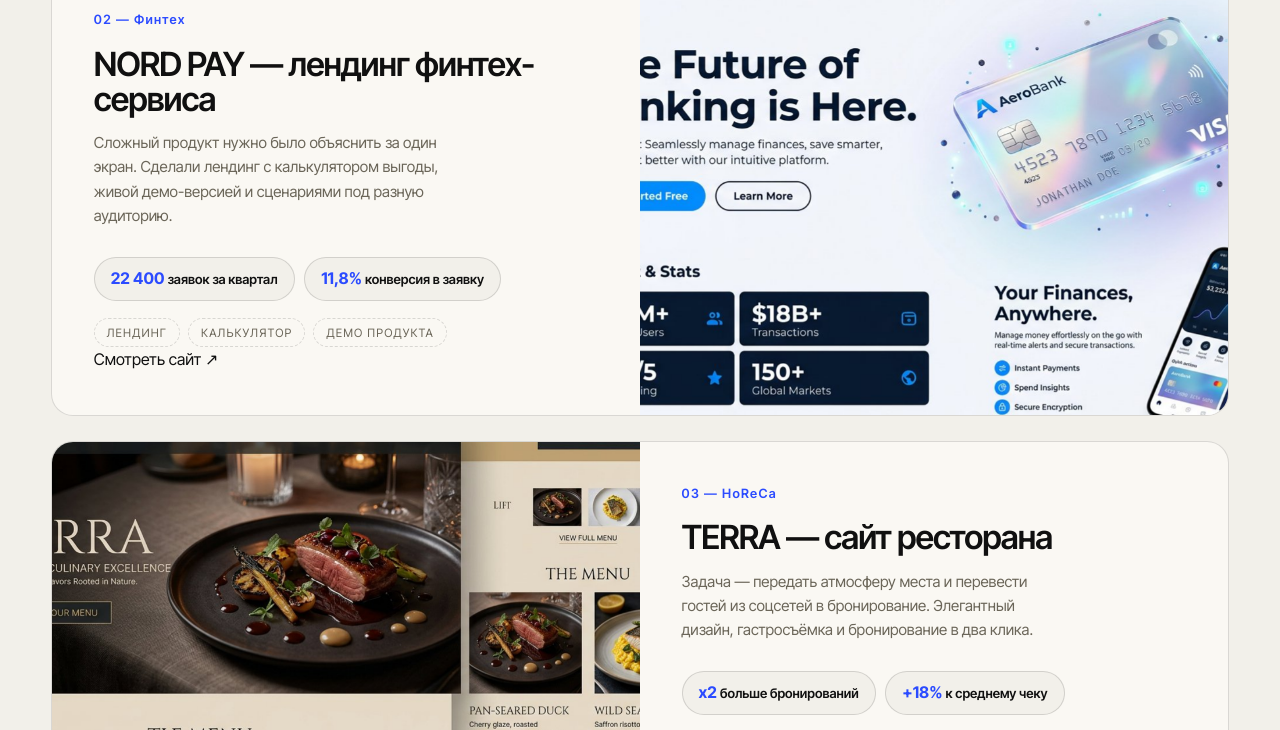
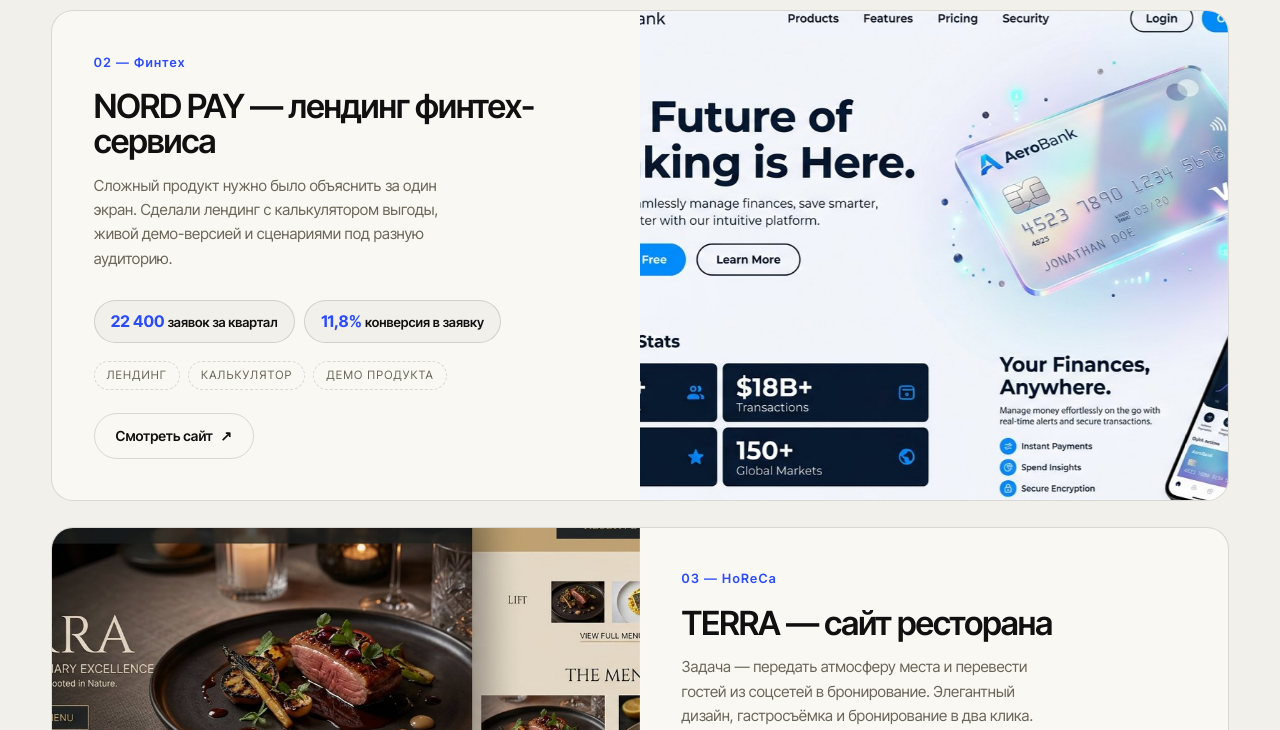
Before and after one commit to kakugoo/axon, a plain HTML site: page index.html in a window 1280 px wide. Shown: the part 3125-3855 px from the top of the page. Drawn offline with Linux system fonts and the light colour scheme.

Commit message:
Update style.css

```diff
--- a/style.css
+++ b/style.css
@@ -779,6 +779,42 @@
     padding: .28rem .75rem
 }
 
+/* кнопка-пилюля «Смотреть сайт» */
+.case-btn {
+    display: inline-flex;
+    align-items: center;
+    gap: .45rem;
+    margin-top: 1.4rem;
+    padding: .68rem 1.3rem;
+    width: fit-content;
+    border: 1px solid var(--line, rgba(16, 16, 16, .14));
+    border-radius: 999px;
+    font-family: inherit;
+    font-weight: 600;
+    font-size: .87rem;
+    color: inherit;
+    text-decoration: none;
+    background: transparent;
+    cursor: pointer;
+    transition: background .3s, color .3s, border-color .3s;
+}
+
+.case-btn:hover {
+    background: var(--ink, #101010);
+    color: var(--bg, #f2f0ea);
+    border-color: var(--ink, #101010);
+}
+
+/* стрелка уезжает вверх-вправо при наведении */
+.case-btn span {
+    display: inline-block;
+    transition: transform .3s;
+}
+
+.case-btn:hover span {
+    transform: translate(3px, -3px);
+}
+
 /* ---------- calculator ---------- */
 .calc-card {
     display: grid;
```
